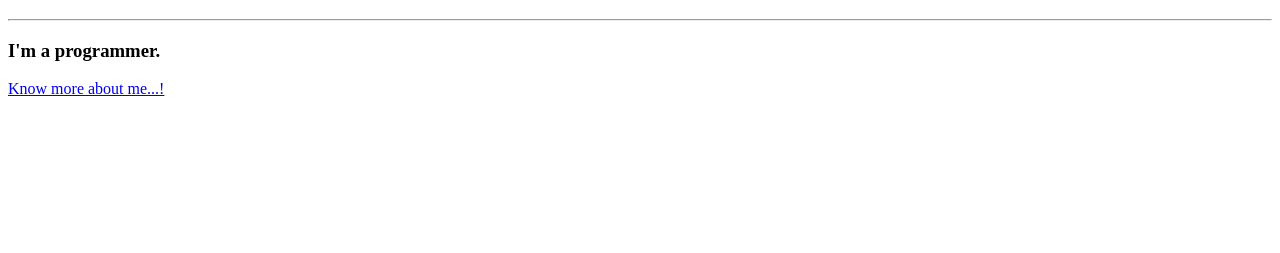
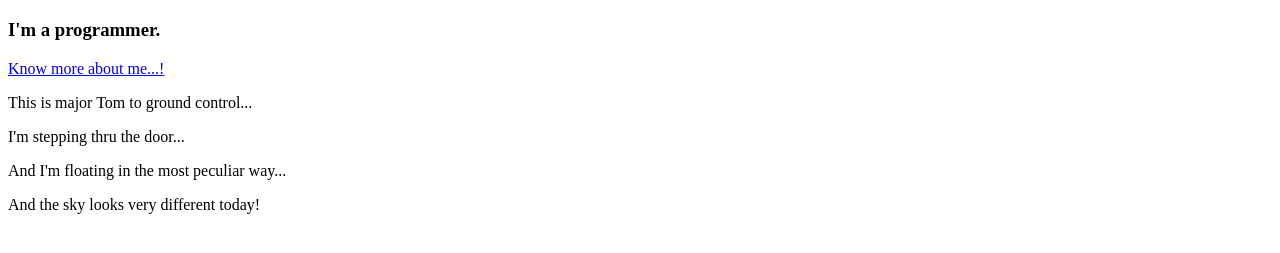
Before and after one commit to coding-ish/my-portfolio, a plain HTML site: page index.html in a window 1280 px wide. Shown: the part 61-314 px from the top of the page. Drawn offline with Linux system fonts and the light colour scheme.

```diff
--- a/index.html
+++ b/index.html
@@ -8,9 +8,13 @@
 </head>
 <body>
     <h1>Ishmael A. Mendez</h1>
-    <hr>
+
     <h3>I'm a programmer.</h3>
 
     <a href="about.html">Know more about me...!</a>
+    <p>This is major Tom to ground control...</p>
+    <p>I'm stepping thru the door...</p>
+    <p>And I'm floating in the most peculiar way...</p>
+    <p>And the sky looks very different today!</p>
 </body>
 </html>
```
Also changed, not shown: 1 other file.
